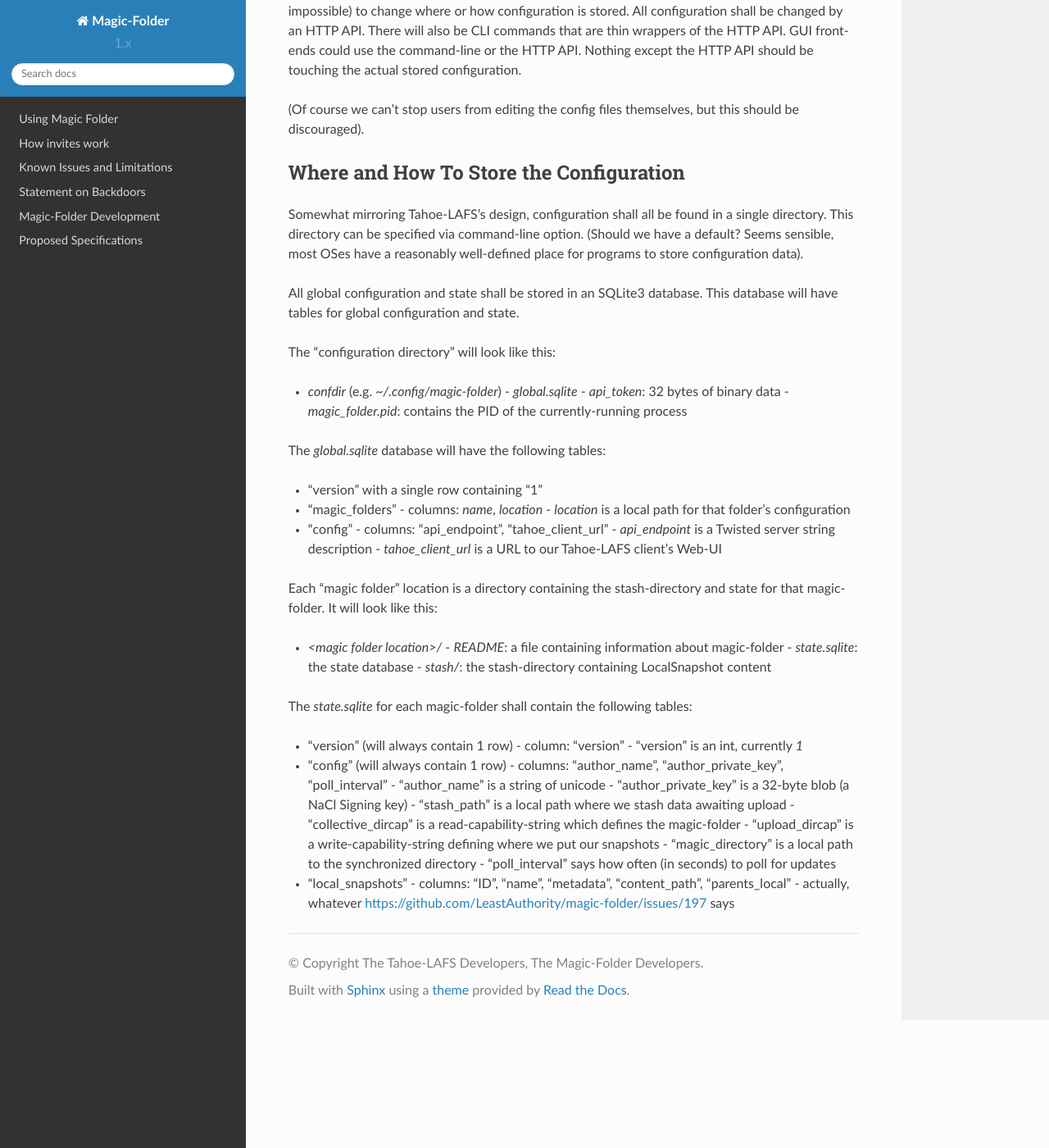
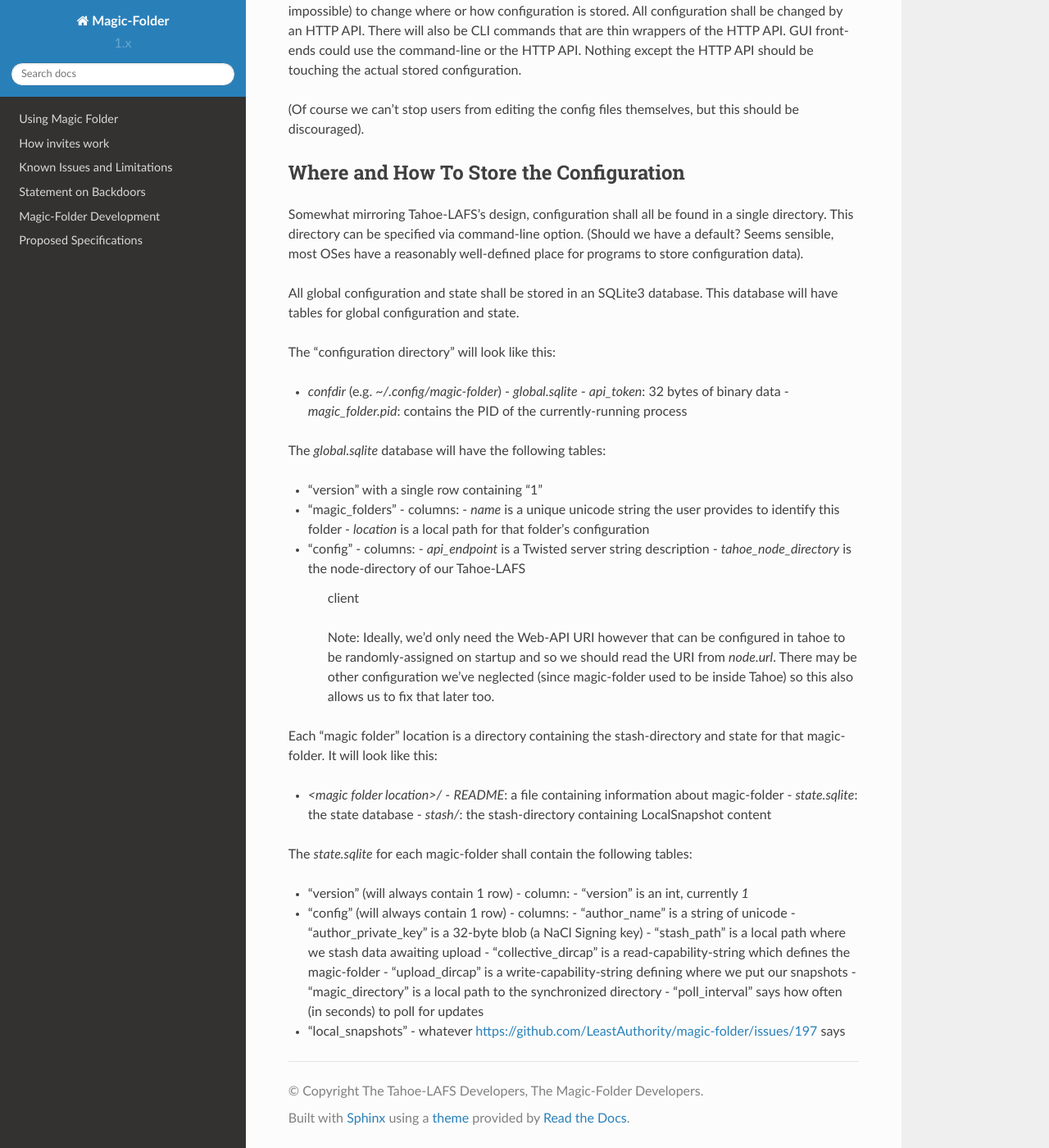
Before and after one commit to tahoe-lafs/magic-folder, a Sphinx documentation site: the page built from docs/config.rst, in a window 1280 px wide and 1400 px high, scrolled down 1954 px. Shown: the whole window at 82% size. Built offline with Sphinx 7.4.7 and the Read the Docs theme 2.0.0, drawn with Linux system fonts in a browser that asks for light colours.

Commit message:
review: redundant columns info, store node-directory

```diff
--- a/docs/config.rst
+++ b/docs/config.rst
@@ -144,12 +144,20 @@
 
 - "version" with a single row containing "1"
 - "magic_folders"
-  - columns: `name`, `location`
+  - columns:
+  - `name` is a unique unicode string the user provides to identify this folder
   - `location` is a local path for that folder's configuration
 - "config"
-  - columns: "api_endpoint", "tahoe_client_url"
+  - columns:
   - `api_endpoint` is a Twisted server string description
-  - `tahoe_client_url` is a URL to our Tahoe-LAFS client's Web-UI
+  - `tahoe_node_directory` is the node-directory of our Tahoe-LAFS
+    client
+
+    Note: Ideally, we'd only need the Web-API URI however that can be
+    configured in tahoe to be randomly-assigned on startup and so we
+    should read the URI from `node.url`. There may be other
+    configuration we've neglected (since magic-folder used to be
+    inside Tahoe) so this also allows us to fix that later too.
 
 Each "magic folder" location is a directory containing the
 stash-directory and state for that magic-folder. It will look like
@@ -164,10 +172,10 @@
 tables:
 
 - "version" (will always contain 1 row)
-  - column: "version"
+  - column:
   - "version" is an int, currently `1`
 - "config" (will always contain 1 row)
-  - columns: "author_name", "author_private_key", "poll_interval"
+  - columns:
   - "author_name" is a string of unicode
   - "author_private_key" is a 32-byte blob (a NaCl Signing key)
   - "stash_path" is a local path where we stash data awaiting upload
@@ -176,5 +184,4 @@
   - "magic_directory" is a local path to the synchronized directory
   - "poll_interval" says how often (in seconds) to poll for updates
 - "local_snapshots"
-  - columns: "ID", "name", "metadata", "content_path", "parents_local"
-  - actually, whatever https://github.com/LeastAuthority/magic-folder/issues/197 says
+  - whatever https://github.com/LeastAuthority/magic-folder/issues/197 says
```
